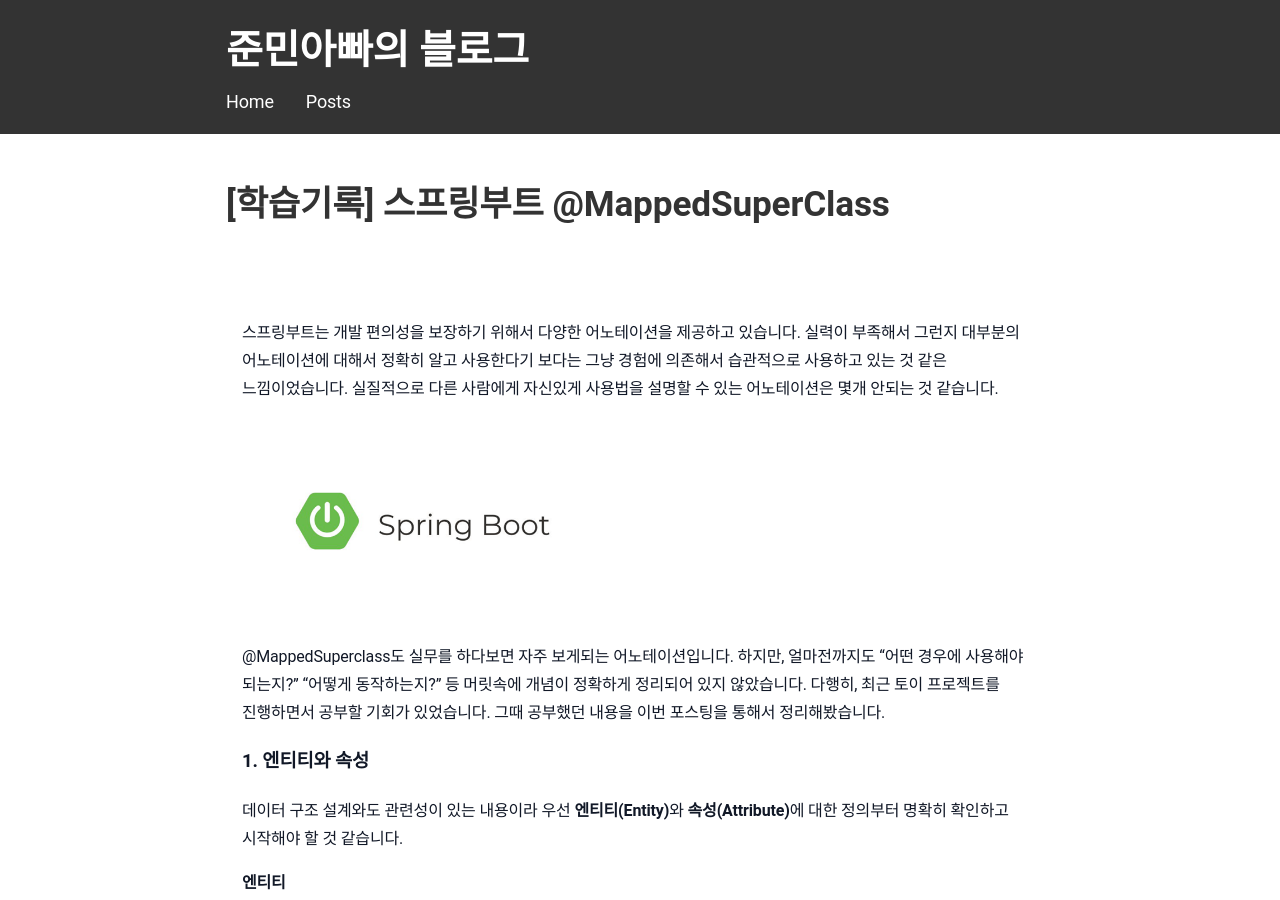
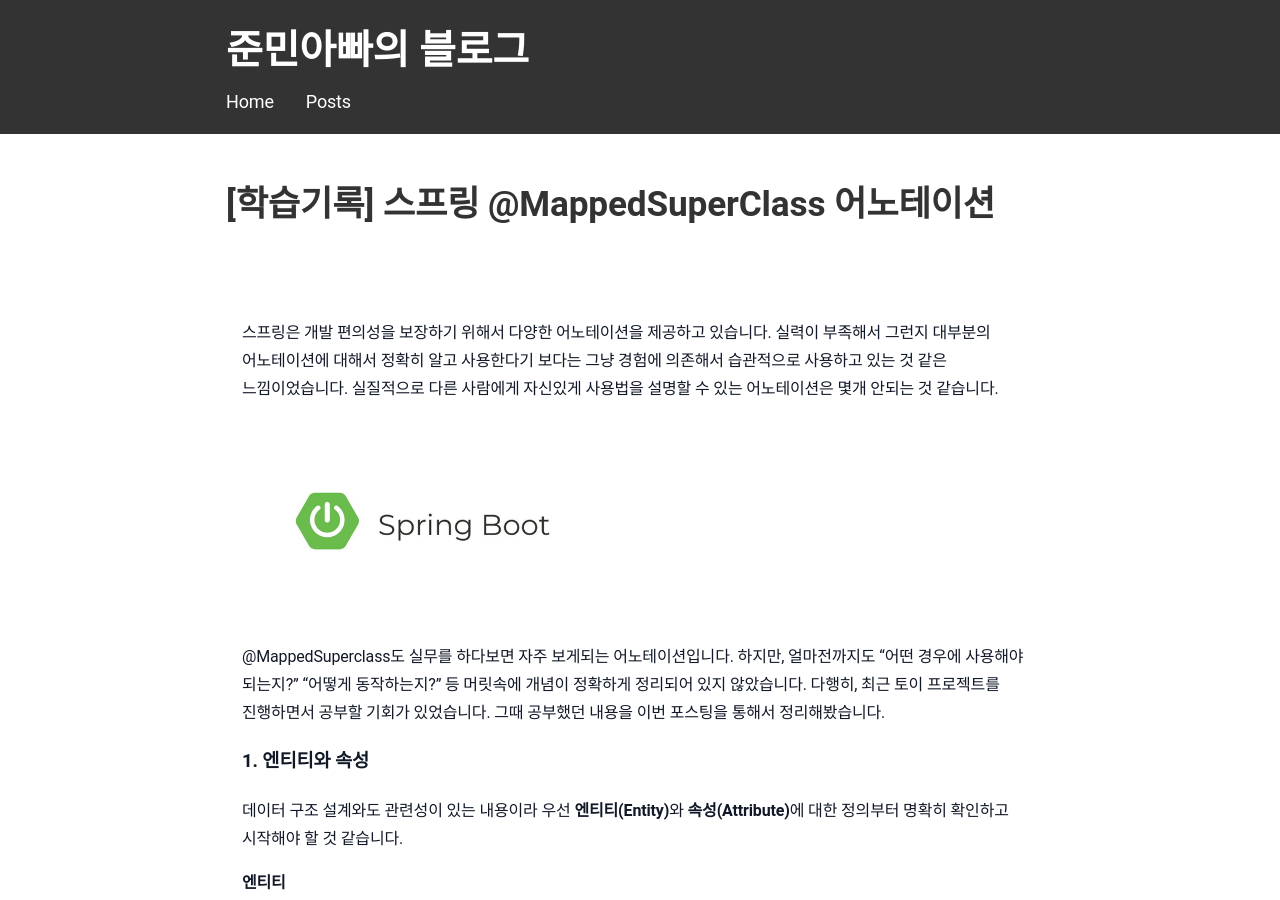
Before and after one commit to sanghoon-lee/sanghoon-lee.github.io, a Jekyll site: the page built from _posts/2026-01-07-MappedSuperClass.md, in a window 1280 px wide and 900 px high. Built offline with Jekyll 4.4.1, drawn with Linux system fonts in a browser that asks for light colours; nearby versions of some CDN libraries; comment, search, counter and statistics services are not loaded; some of the changed text lies outside the part shown.

Commit message:
포스팅 제목 수정

```diff
--- a/_posts/2026-01-07-MappedSuperClass.md
+++ b/_posts/2026-01-07-MappedSuperClass.md
@@ -1,6 +1,6 @@
 ---
 layout: post
-title: "[학습기록] 스프링부트 @MappedSuperClass"
+title: "[학습기록] 스프링 @MappedSuperClass 어노테이션"
 date: 2026-01-07
 categories: 학습기록
 ---
@@ -16,7 +16,7 @@ categories: 학습기록
 }
 </style>
 
-스프링부트는 개발 편의성을 보장하기 위해서 다양한 어노테이션을 제공하고 있습니다. 실력이 부족해서 그런지 대부분의 어노테이션에 대해서 정확히 알고 사용한다기 보다는 그냥 경험에 의존해서 습관적으로 사용하고 있는 것 같은 느낌이었습니다. 실질적으로 다른 사람에게 자신있게 사용법을 설명할 수 있는 어노테이션은 몇개 안되는 것 같습니다.
+스프링은 개발 편의성을 보장하기 위해서 다양한 어노테이션을 제공하고 있습니다. 실력이 부족해서 그런지 대부분의 어노테이션에 대해서 정확히 알고 사용한다기 보다는 그냥 경험에 의존해서 습관적으로 사용하고 있는 것 같은 느낌이었습니다. 실질적으로 다른 사람에게 자신있게 사용법을 설명할 수 있는 어노테이션은 몇개 안되는 것 같습니다.
 
 <img class="main-image" src="/assets/images/springboot.png" alt="스프링부트">
 
@@ -81,7 +81,7 @@ public class ChildEntity extends BaseEntity{
 
 ### 3. @Entity와 @MappedSuperClass의 차이점
 
-스프링부트의 JPA는 @Entity로 선언된 객체를 엔티티로 인식해서 연결된 테이블을 DB에 생성하게 됩니다. 하지만, @MappedSuperClass로 선언된 객체는 엔티티로 인식되지 않습니다. 따라서, 객체와 연결된 테이블도 생성되지 않습니다.
+스프링의 JPA는 @Entity로 선언된 객체를 엔티티로 인식해서 연결된 테이블을 DB에 생성하게 됩니다. 하지만, @MappedSuperClass로 선언된 객체는 엔티티로 인식되지 않습니다. 따라서, 객체와 연결된 테이블도 생성되지 않습니다.
 
 | 구분	| @Entity |	@MappedSuperclass|
 | ---- | --- | --- |
```
Also changed, not shown: _posts/2026-01-12-DependencyInjection.md (+1 -1 lines).
